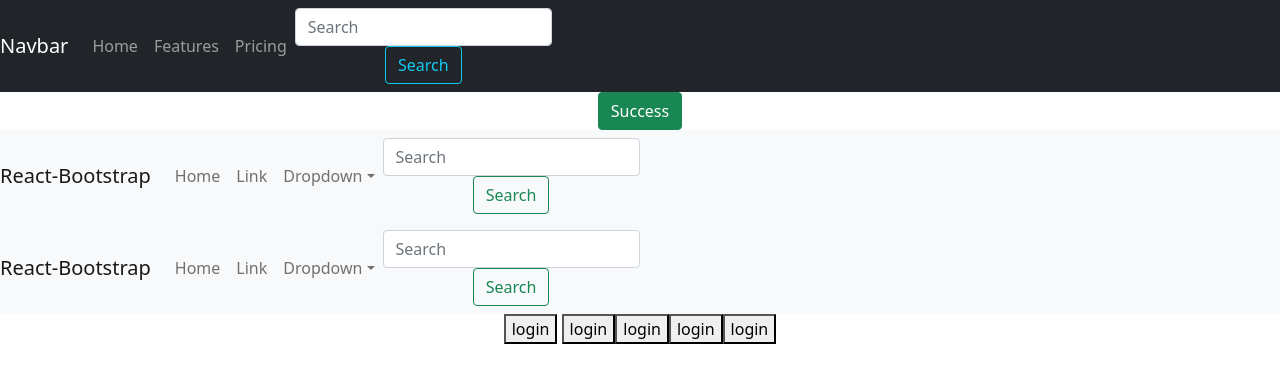
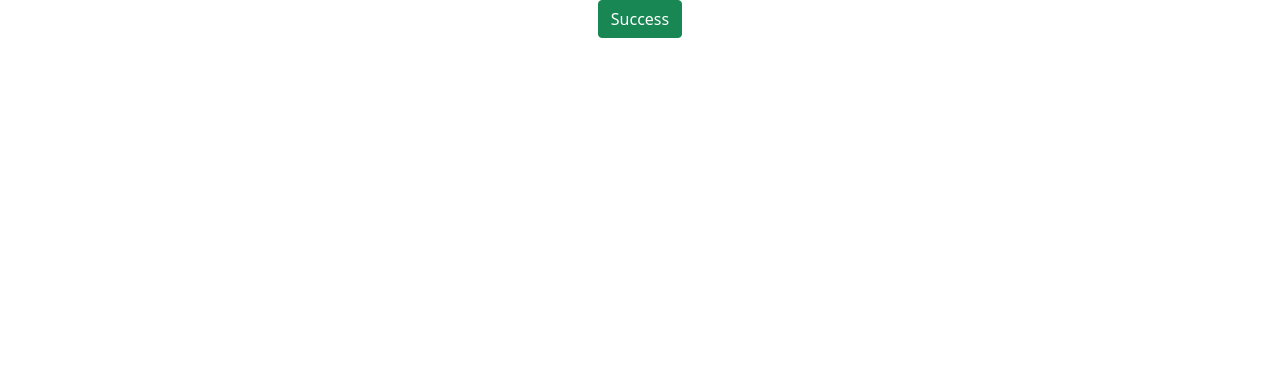
Before and after one commit to Yahiya-Zahour/basic-react, a React (Create React App) app: page / in a window 1280 px wide. Shown: the top 382 px of the page. Built offline with nearby package versions, Linux system fonts and the light colour scheme.

Commit message:
practice

```diff
--- a/src/Component/A-Header/Header.jsx
+++ b/src/Component/A-Header/Header.jsx
@@ -1,67 +1,10 @@
 import React from 'react';
-import {Navbar,Form,FormControl,Nav,Button,NavDropdown} from 'react-bootstrap';
+// import {Navbar,Form,FormControl,Nav,Button,NavDropdown} from 'react-bootstrap';
+import {Button} from 'react-bootstrap'
 const Header = () => {
     return (
         <div>
-           <Navbar bg="dark" variant="dark">
-    <Navbar.Brand href="#home">Navbar</Navbar.Brand>
-    <Nav className="mr-auto">
-      <Nav.Link href="#home">Home</Nav.Link>
-      <Nav.Link href="#features">Features</Nav.Link>
-      <Nav.Link href="#pricing">Pricing</Nav.Link>
-    </Nav>
-    <Form inline>
-      <FormControl type="text" placeholder="Search" className="mr-sm-2" />
-      <Button variant="outline-info">Search</Button>
-    </Form>
-  </Navbar>
-  <Button variant="success">Success</Button>{' '}
-  <Navbar bg="light" expand="lg">
-  <Navbar.Brand href="#home">React-Bootstrap</Navbar.Brand>
-  <Navbar.Toggle aria-controls="basic-navbar-nav" />
-  <Navbar.Collapse id="basic-navbar-nav">
-    <Nav className="mr-auto">
-      <Nav.Link href="#home">Home</Nav.Link>
-      <Nav.Link href="#link">Link</Nav.Link>
-      <NavDropdown title="Dropdown" id="basic-nav-dropdown">
-        <NavDropdown.Item href="#action/3.1">Action</NavDropdown.Item>
-        <NavDropdown.Item href="#action/3.2">Another action</NavDropdown.Item>
-        <NavDropdown.Item href="#action/3.3">Something</NavDropdown.Item>
-        <NavDropdown.Divider />
-        <NavDropdown.Item href="#action/3.4">Separated link</NavDropdown.Item>
-      </NavDropdown>
-    </Nav>
-    <Form inline>
-      <FormControl type="text" placeholder="Search" className="mr-sm-2" />
-      <Button variant="outline-success">Search</Button>
-    </Form>
-  </Navbar.Collapse>
-</Navbar>
-<Navbar bg="light" expand="lg">
-  <Navbar.Brand href="#home">React-Bootstrap</Navbar.Brand>
-  <Navbar.Toggle aria-controls="basic-navbar-nav" />
-  <Navbar.Collapse id="basic-navbar-nav">
-    <Nav className="mr-auto">
-      <Nav.Link href="#home">Home</Nav.Link>
-      <Nav.Link href="#link">Link</Nav.Link>
-      <NavDropdown title="Dropdown" id="basic-nav-dropdown">
-        <NavDropdown.Item href="#action/3.1">Action</NavDropdown.Item>
-        <NavDropdown.Item href="#action/3.2">Another action</NavDropdown.Item>
-        <NavDropdown.Item href="#action/3.3">Something</NavDropdown.Item>
-        <NavDropdown.Divider />
-        <NavDropdown.Item href="#action/3.4">Separated link</NavDropdown.Item>
-      </NavDropdown>
-    </Nav>
-    <Form inline>
-      <FormControl type="text" placeholder="Search" className="mr-sm-2" />
-      <Button variant="outline-success">Search</Button>
-    </Form>
-  </Navbar.Collapse>
-</Navbar>
-<button>login</button> <button>login</button>
-  <button>login</button>
-  <button>login</button>
-  <button>login</button>
+     <Button variant="success">Success</Button>{' '}
         </div>
     );
 };
```
